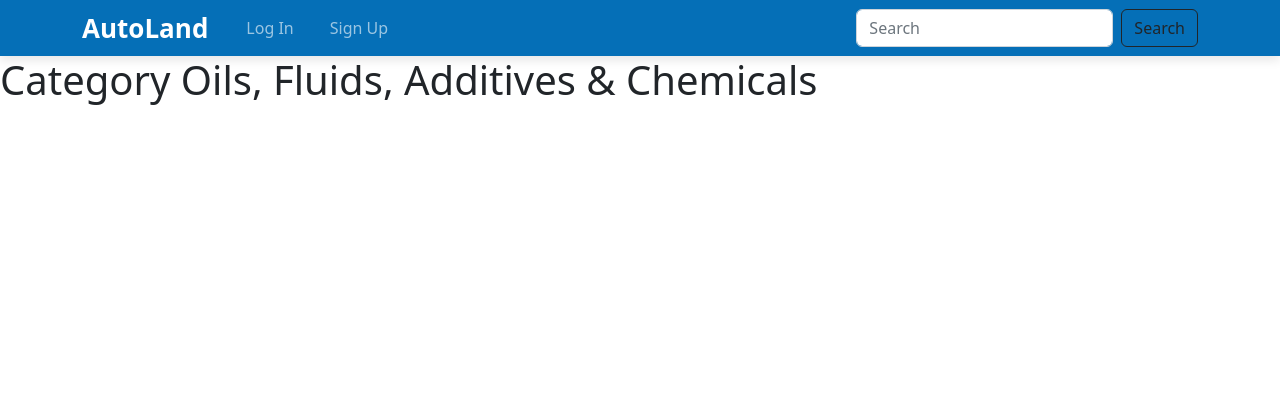
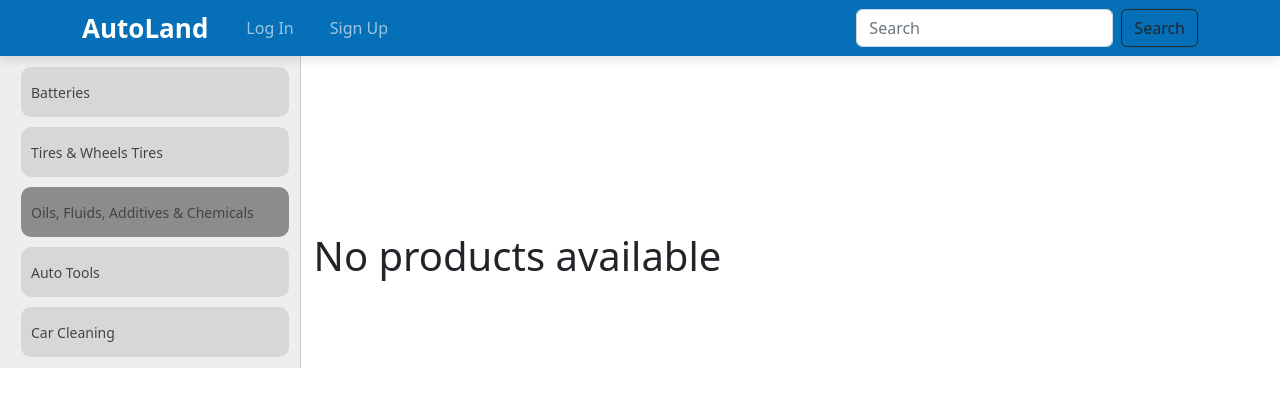
Before and after one commit to may42day/auto-marketplace, a Django app: a page that uses goods/templates/goods/category.html in a window 1280 px wide. Shown: the top 407 px of the page. Run offline with Django 4.2, Linux system fonts and the light colour scheme; data comes from the database, SQL or seed files in the repository; both versions use the stored data as it was after the commit; some libraries are stand-ins or nearby versions.

Commit message:
refactor: categories sidebar

```diff
--- a/goods/templates/goods/category.html
+++ b/goods/templates/goods/category.html
@@ -4,10 +4,22 @@
 
 
 {% block content %}
-    <h1>Category {{ category.name }}</h1>
-
+<table class="category-table">
+        <tbody>
+            <tr>
+                <td class="categories-sidebar">
+                    <ul>
+                        {% for category in categories %}
+                            <li {% if category == current_category %}class="selected"{% endif %}>
+                                <a href="{{ category.slug }}">{{ category }}</a>
+                            </li>
+                        {% endfor %}
+                    </ul>
+                </td>
+                <td class="categories-content">
                     <div class="container mt-5">
                         <div class="row">
+                            {% if products %}
                             {% for product in products %}
                             {% if not product.on_moderation %}
                             <div class="col-md-4">
@@ -27,6 +39,15 @@
 
                             {% endif %}
                             {% endfor %}
+                            {% else %}
+                                <div class="container mt-5">
+                                    <h1>No products available</h1>
+                                </div>
+                            {% endif %}
                         </div>
                     </div>
+                </td>
+            </tr>
+        </tbody>
+    </table>
 {% endblock %}
--- a/goods/views.py
+++ b/goods/views.py
@@ -33,11 +33,13 @@ def create_product_card(request):
 
 
 def category(request, slug_category:str):
-    category = get_object_or_404(Category, slug=slug_category)
-    products = Product.objects.filter(category=category.id)
+    categories = Category.objects.all()
+    current_category = get_object_or_404(Category, slug=slug_category)
+    products = Product.objects.filter(category=current_category.id)
     add_to_cart_form = AddToCartForm()
     return render(request, 'goods/category.html', context={
-        'category':category,
+        'categories':categories,
+        'current_category':current_category,
         'products':products,
         'cart_form': add_to_cart_form,
     })
--- a/static/css/style.css
+++ b/static/css/style.css
@@ -148,3 +148,61 @@
 .sp-but a{
     margin:20px 10px;
 }
+
+.category-table{
+    width: 100%;
+    min-height: 100%;
+    height: 100%;
+}
+
+.categories-sidebar{
+	background: #eee;
+	border-right: 1px solid #ccc;
+	min-height: 100%;
+}
+
+.categories-sidebar {
+	margin: 0;
+	background: #eee;
+	border-right: 1px solid #ccc;
+	min-height: 100%;
+	width: 300px;
+}
+
+.categories-sidebar ul {
+	min-height: 100%;
+	margin: 0;
+	padding: 0px 10px 10px 20px;
+	list-style: none;
+	font-size: 14px;
+}
+
+.categories-sidebar ul li {
+    height: 50px;
+	margin: 10px 0 0 0;
+    padding: 15px 0px 0px 10px;
+	color: #999;
+	font-weight: 500;
+	background: #d7d7d7;
+	border-radius: 10px;
+
+}
+
+.categories-sidebar ul li a {
+	color: #444;
+	text-decoration: none;
+}
+
+.categories-sidebar ul li.selected {
+    color: #ffbc00;
+    background: #8d8c8c;
+
+}
+
+.categories-sidebar ul li a:hover{
+    color:#003087;
+}
+
+.categories-content{
+    min-height: 100%;
+}
```
Also changed, not shown: db.sqlite3. Lines whose indentation alone changed are shown as unchanged.
